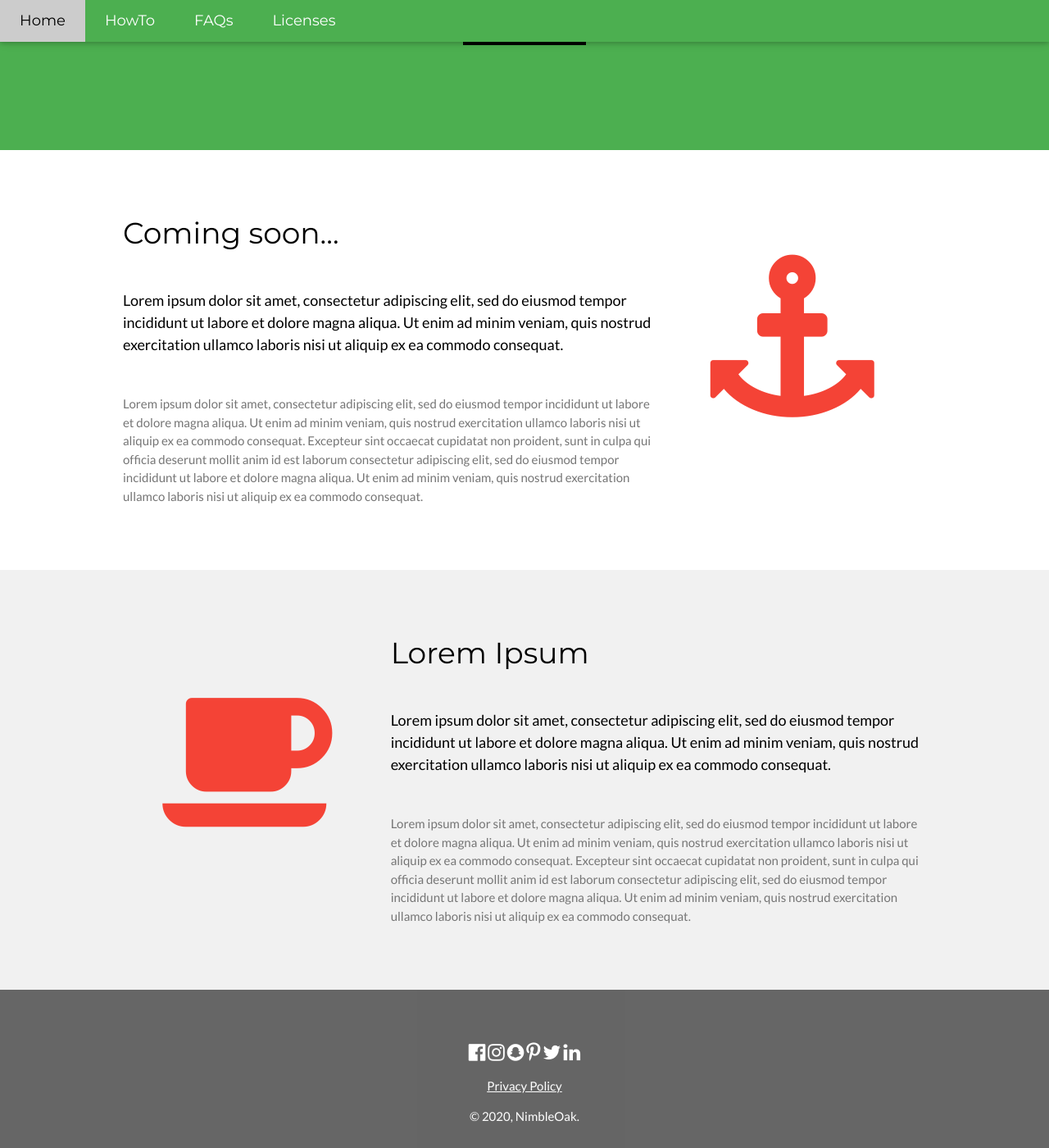
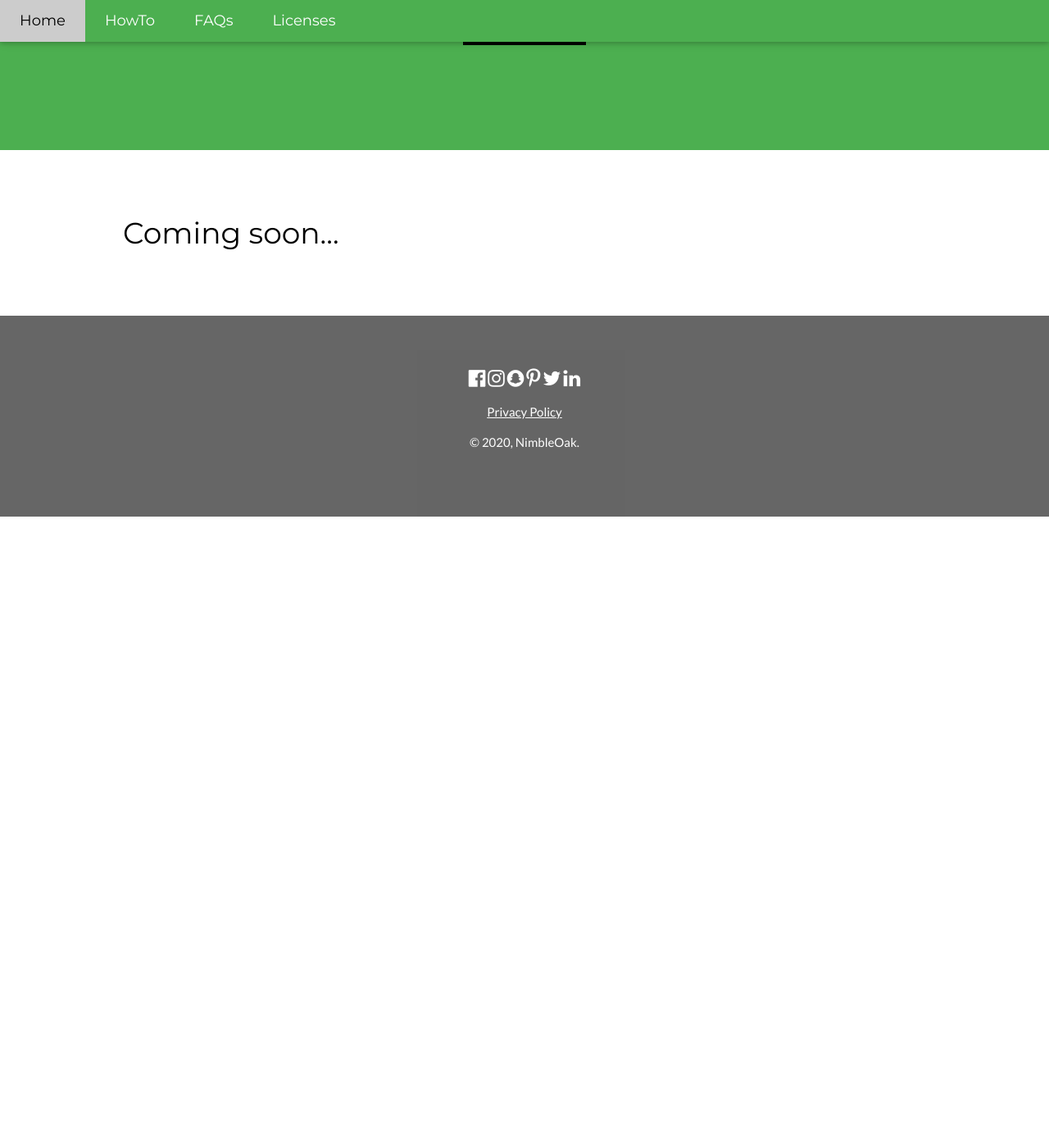
Before and after one commit to YogeshUmeshVaity/growlog, a Jekyll site: the page built from index.html, in a window 1280 px wide and 1400 px high, scrolled down 336 px. Shown: the whole window at 82% size. Built offline with Jekyll 4.4.1, drawn with Linux system fonts in a browser that asks for light colours; after the commit the page ends 966 px from its top, so only the background shows below that.

Commit message:
Fix headers for FAQs page, comment out the placeholder text in home page, rename the 'frequently-asked-questions.md to faqs.md for consistency.

```diff
--- a/_includes/navbar.html
+++ b/_includes/navbar.html
@@ -6,7 +6,7 @@
                 class="fa fa-bars"></i></a>
         <a href="index.html" class="w3-bar-item w3-button w3-padding-large w3-white">Home</a>
         <a href="#" class="w3-bar-item w3-button w3-hide-small w3-padding-large w3-hover-white">HowTo</a>
-        <a href="frequently-asked-questions.html" class="w3-bar-item w3-button w3-hide-small w3-padding-large w3-hover-white">FAQs</a>
+        <a href="faqs.html" class="w3-bar-item w3-button w3-hide-small w3-padding-large w3-hover-white">FAQs</a>
         <a href="licenses.html"
             class="w3-bar-item w3-button w3-hide-small w3-padding-large w3-hover-white">Licenses</a>
     </div>
@@ -14,7 +14,7 @@
     <!-- Navbar on small screens -->
     <div id="navDemo" class="w3-bar-block w3-white w3-hide w3-hide-large w3-hide-medium w3-large">
         <a href="#" class="w3-bar-item w3-button w3-padding-large">HowTo</a>
-        <a href="frequently-asked-questions.html" class="w3-bar-item w3-button w3-padding-large">FAQs</a>
+        <a href="faqs.html" class="w3-bar-item w3-button w3-padding-large">FAQs</a>
         <a href="licenses.html" class="w3-bar-item w3-button w3-padding-large">Licenses</a>
     </div>
 </div>
--- a/index.html
+++ b/index.html
@@ -39,8 +39,17 @@
 
     {% include header.html %}
 
+    <!-- This is a temporary heading div. It should be deleted when the grids that commented out below this are live. -->
+    <div class="w3-row-padding w3-padding-64 w3-container">
+        <div class="w3-content">
+            <div class="w3-twothird">
+                <h1>Coming soon...</h1>
+            </div>
+        </div>
+    </div>
+
     <!-- First Grid -->
-    <div class="w3-row-padding w3-padding-64 w3-container">
+    <!-- <div class="w3-row-padding w3-padding-64 w3-container">
         <div class="w3-content">
             <div class="w3-twothird">
                 <h1>Coming soon...</h1>
@@ -61,10 +70,10 @@
                 <i class="fa fa-anchor w3-padding-64 w3-text-red"></i>
             </div>
         </div>
-    </div>
+    </div> -->
 
     <!-- Second Grid -->
-    <div class="w3-row-padding w3-light-grey w3-padding-64 w3-container">
+    <!-- <div class="w3-row-padding w3-light-grey w3-padding-64 w3-container">
         <div class="w3-content">
             <div class="w3-third w3-center">
                 <i class="fa fa-coffee w3-padding-64 w3-text-red w3-margin-right"></i>
@@ -85,7 +94,7 @@
                     laboris nisi ut aliquip ex ea commodo consequat.</p>
             </div>
         </div>
-    </div>
+    </div> -->
 
     <!-- <div class="w3-container w3-black w3-center w3-opacity w3-padding-64">
         <h1 class="w3-margin w3-xlarge">Quote of the day: live life</h1>
```
Also changed, not shown: faqs.md (renamed from frequently-asked-questions.md).
